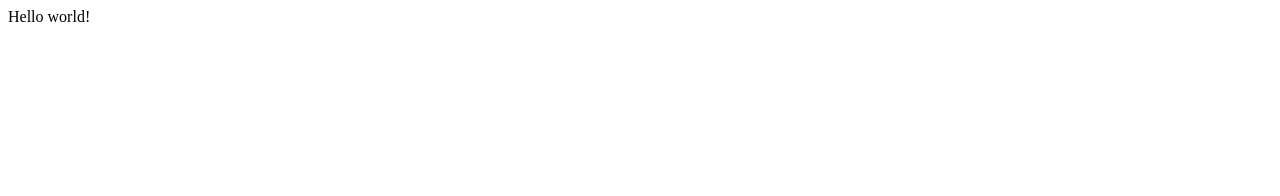
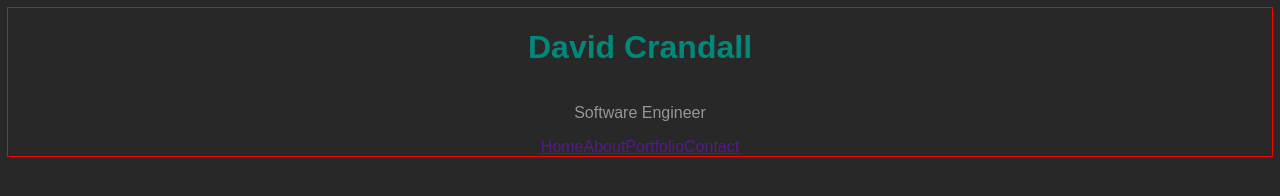
Before and after one commit to dacrands/2021-portfolio, a Gatsby site: page / in a window 1280 px wide. Built offline with nearby package versions, Linux system fonts and the light colour scheme; Gatsby itself is replaced by a stand-in of ours.

Commit message:
First commit

```diff
--- a/package.json
+++ b/package.json
@@ -15,6 +15,8 @@
   },
   "dependencies": {
     "gatsby": "^2.26.1",
+    "gatsby-plugin-netlify-cms": "^4.8.0",
+    "netlify-cms-app": "^2.14.12",
     "react": "^16.12.0",
     "react-dom": "^16.12.0"
   },
--- a/src/pages/index.js
+++ b/src/pages/index.js
@@ -1,5 +1,19 @@
 import React from "react"
+import "./main.css"
 
 export default function Home() {
-  return <div>Hello world!</div>
+  return <main className={"landing"}>
+    <h1>David Crandall</h1>
+    <p>Software Engineer</p>
+    <Nav />
+  </main>
 }
+
+function Nav() {
+  return <div>
+    <a href="">Home</a>
+    <a href="">About</a>
+    <a href="">Portfolio</a>
+    <a href="">Contact</a>
+  </div>
+}
--- /dev/null
+++ b/src/pages/main.css
@@ -0,0 +1,22 @@
+body {
+    background: #282828;
+    color: #969696;
+}
+
+h1 {
+    color: #00897b;
+}
+
+main {
+    outline: 1px solid red;
+    font-family: Arial, Helvetica, sans-serif;
+    display: flex;
+    flex-direction: column;
+    justify-content: center;
+}
+
+.landing {
+
+
+    align-items: center;
+}
```
Also changed, not shown: 1 other file.
